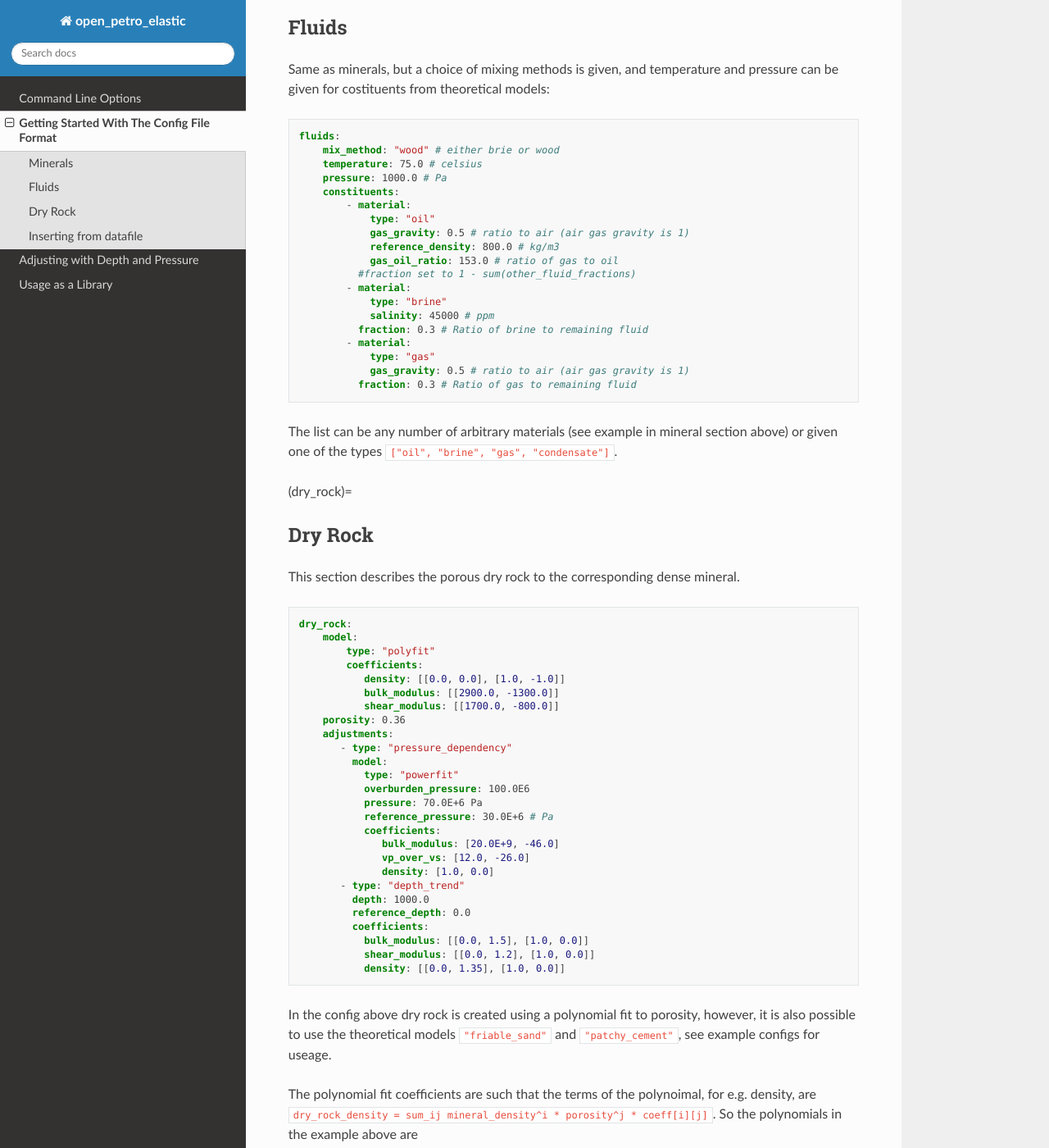
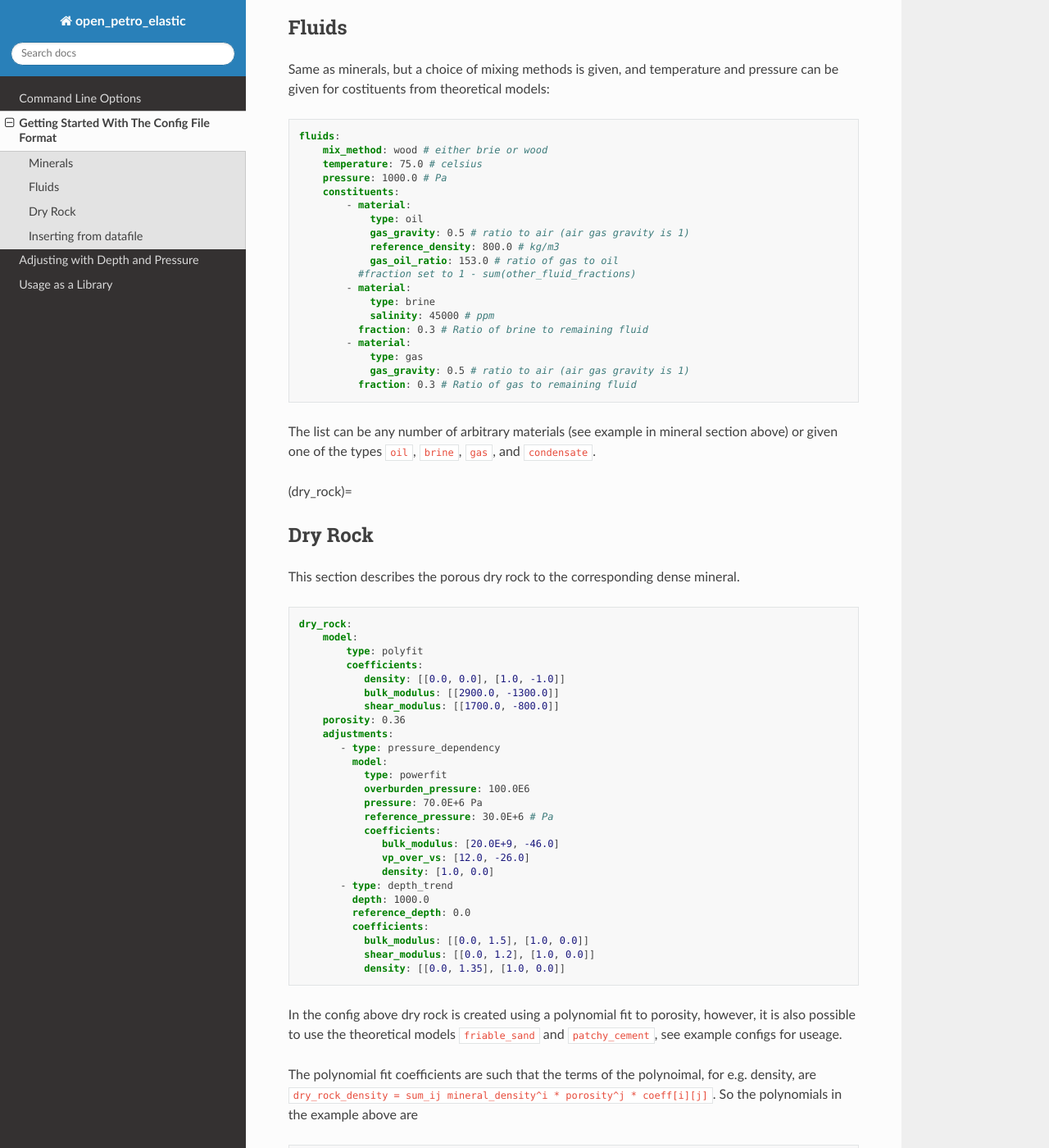
Before and after one commit to equinor/open_petro_elastic, a Sphinx documentation site: the page built from docs/getting_started_with_the_config_file_format.md, in a window 1280 px wide and 1400 px high, scrolled down 619 px. Shown: the whole window at 82% size. Built offline with Sphinx 7.4.7 and the Read the Docs theme 2.0.0, drawn with Linux system fonts in a browser that asks for light colours.

Commit message:
Apply fixes to getting started with config file

````diff
--- a/docs/getting_started_with_the_config_file_format.md
+++ b/docs/getting_started_with_the_config_file_format.md
@@ -34,28 +34,28 @@ pressure can be given for costituents from theoretical models:
 
 ```yaml
 fluids:
-    mix_method: "wood" # either brie or wood
+    mix_method: wood # either brie or wood
     temperature: 75.0 # celsius
     pressure: 1000.0 # Pa
     constituents:
         - material:
-            type: "oil"
+            type: oil
             gas_gravity: 0.5 # ratio to air (air gas gravity is 1)
             reference_density: 800.0 # kg/m3
             gas_oil_ratio: 153.0 # ratio of gas to oil
           #fraction set to 1 - sum(other_fluid_fractions)
         - material:
-            type: "brine"
+            type: brine
             salinity: 45000 # ppm
           fraction: 0.3 # Ratio of brine to remaining fluid
         - material:
-            type: "gas"
+            type: gas
             gas_gravity: 0.5 # ratio to air (air gas gravity is 1)
           fraction: 0.3 # Ratio of gas to remaining fluid
 ```
 
 The list can be any number of arbitrary materials (see example in mineral section above) or
-given one of the types `["oil", "brine", "gas", "condensate"]`.
+given one of the types `oil`,  `brine`, `gas`, and `condensate`.
 
 (dry_rock)=
 ## Dry Rock
@@ -65,16 +65,16 @@ This section describes the porous dry rock to the corresponding dense mineral.
 ```yaml
 dry_rock:
     model:
-        type: "polyfit"
+        type: polyfit
         coefficients:
            density: [[0.0, 0.0], [1.0, -1.0]]
            bulk_modulus: [[2900.0, -1300.0]]
            shear_modulus: [[1700.0, -800.0]]
     porosity: 0.36
     adjustments:
-       - type: "pressure_dependency"
+       - type: pressure_dependency
          model:
-           type: "powerfit"
+           type: powerfit
            overburden_pressure: 100.0E6
            pressure: 70.0E+6 Pa
            reference_pressure: 30.0E+6 # Pa
@@ -82,7 +82,7 @@ dry_rock:
               bulk_modulus: [20.0E+9, -46.0]
               vp_over_vs: [12.0, -26.0]
               density: [1.0, 0.0]
-       - type: "depth_trend"
+       - type: depth_trend
          depth: 1000.0
          reference_depth: 0.0
          coefficients:
@@ -93,7 +93,7 @@ dry_rock:
 
 In the config above dry rock is created using a polynomial fit to
 porosity, however, it is also possible to use the theoretical models
-`"friable_sand"` and `"patchy_cement"`, see example configs for useage.
+`friable_sand` and `patchy_cement`, see example configs for useage.
 
 The polynomial fit coefficients are such that the terms of the polynoimal,
 for e.g. density, are `dry_rock_density = sum_ij mineral_density^i * porosity^j * coeff[i][j]`.
````
